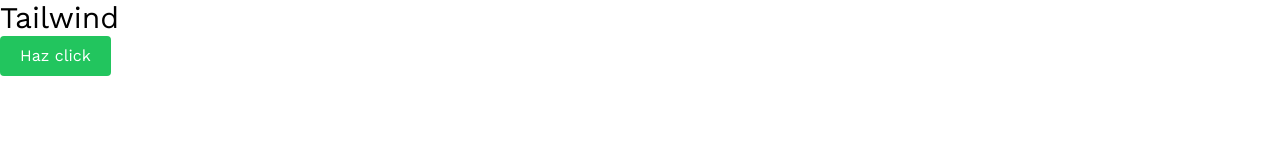
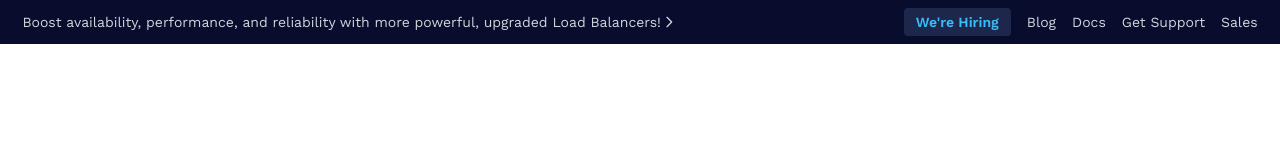
Before and after one commit to alexkudzul/tailwind-clone-digitalocean, a website built with Vite: page index.html in a window 1280 px wide. Built offline with nearby package versions, Linux system fonts and the light colour scheme.

Commit message:
Navbar I

```diff
--- a/index.html
+++ b/index.html
@@ -4,19 +4,45 @@
     <meta charset="UTF-8" />
     <meta http-equiv="X-UA-Compatible" content="IE=edge" />
     <meta name="viewport" content="width=device-width, initial-scale=1.0" />
-    <title>Tailwind</title>
+    <title>DigitalOcean - The Cloud for Builders</title>
     <link rel="stylesheet" href="./css/tailwind.css" />
   </head>
   <body>
-    <div class="container mx-auto">
-      <h1 class="text-3xl">Tailwind</h1>
-      <button class="bg-green-500 px-5 py-2 rounded text-white">
-        Haz click
-      </button>
+    <!-- Navbar I -->
+    <div class="bg-do-blue-dark text-gray-300 py-2 text-sm">
+      <div class="container mx-auto flex justify-between">
+        <div class="flex items-center">
+          <div>
+            Boost availability, performance, and reliability with more powerful,
+            upgraded Load Balancers!
+          </div>
+          <svg
+            xmlns="http://www.w3.org/2000/svg"
+            class="h-4 w-4"
+            fill="none"
+            viewBox="0 0 24 24"
+            stroke="currentColor"
+          >
+            <path
+              stroke-linecap="round"
+              stroke-linejoin="round"
+              stroke-width="2"
+              d="M9 5l7 7-7 7"
+            />
+          </svg>
+        </div>
+        <div class="flex gap-x-4 items-center">
+          <a
+            href="#"
+            class="bg-do-blue-mediumdark px-3 py-1 rounded text-sky-400 font-semibold"
+            >We're Hiring
+          </a>
+          <a href="#">Blog</a>
+          <a href="#">Docs</a>
+          <a href="#">Get Support</a>
+          <a href="#">Sales</a>
+        </div>
+      </div>
     </div>
   </body>
 </html>
-
-
-<!-- Comando para compilar las utilidades -->
-<!-- npm run dev -->
--- a/tailwind.config.js
+++ b/tailwind.config.js
@@ -4,6 +4,10 @@
    utility class (html, js, vue, etc) para ser compiladas */
   content: ['./*.html'],
   theme: {
+    // Evitamos poner siempre px-5 en los container.
+    container: {
+      padding: '1.4rem',
+    },
     extend: {
       fontFamily: {
         /** sans es el font por defecto que utiliza tailwind, se sobrescribirá con
```
